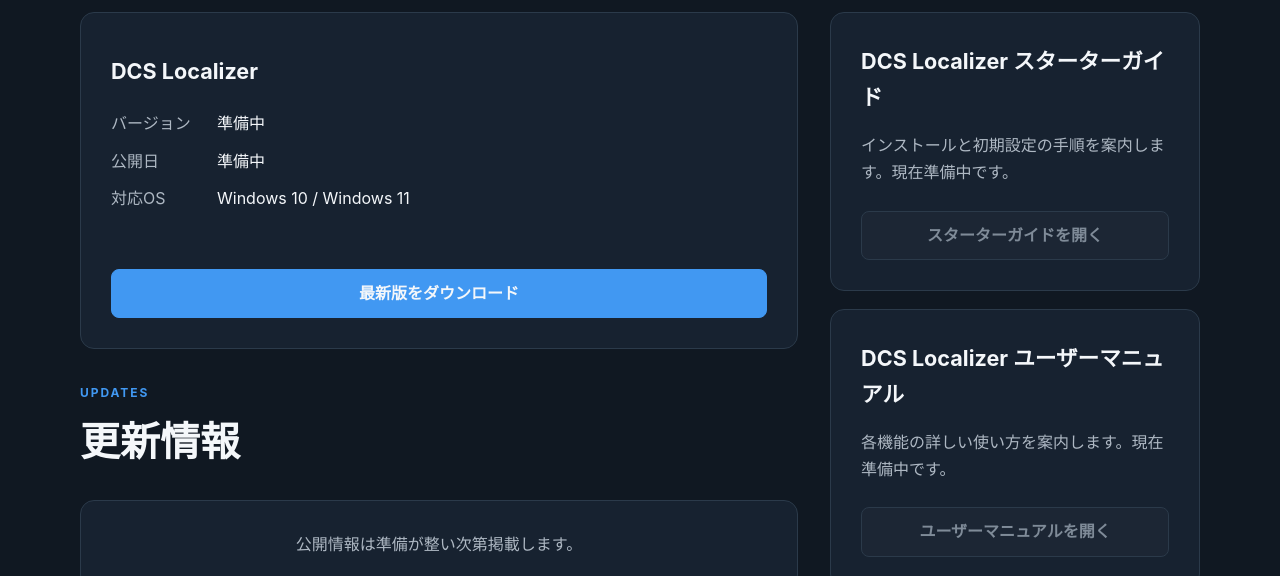
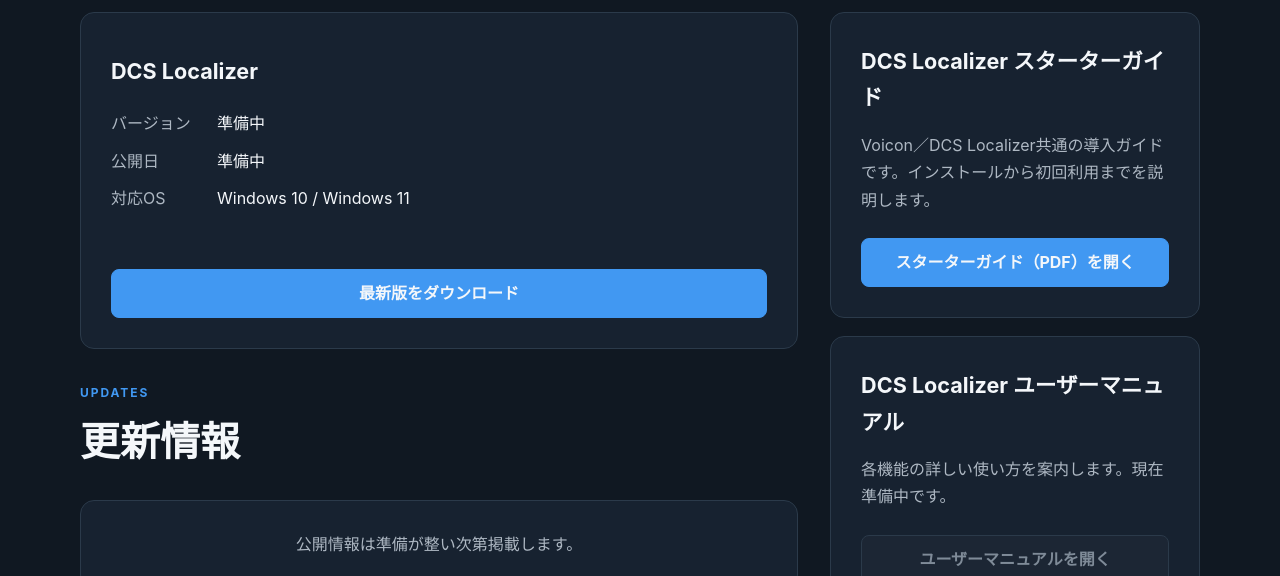
Before and after one commit to SiegWorks/SiegWorks.github.io, a plain HTML site: page dcs-localizer/index.html in a window 1280 px wide. Shown: the part 524-1100 px from the top of the page. Drawn offline with Linux system fonts and the light colour scheme.

Commit message:
Add files via upload

```diff
--- a/dcs-localizer/index.html
+++ b/dcs-localizer/index.html
@@ -5,7 +5,7 @@
   <meta name="viewport" content="width=device-width, initial-scale=1">
   <meta name="description" content="DCS Localizerの最新版ダウンロード、更新情報、マニュアル、不具合報告を案内するサポートページです。">
   <title>DCS Localizer サポート | SiegWorks</title>
-  <link rel="stylesheet" href="../styles.css?v=7">
+  <link rel="stylesheet" href="../styles.css?v=8">
 </head>
 <body>
   <header class="site-header unified-header">
@@ -94,10 +94,10 @@
             <div class="manual-guide-list">
               <div class="support-panel side-action-panel">
                 <h3>DCS Localizer スターターガイド</h3>
-                <p>インストールと初期設定の手順を案内します。現在準備中です。</p>
-                <span class="support-button disabled full-width-button" aria-disabled="true">
-                  スターターガイドを開く
-                </span>
+                <p>Voicon／DCS Localizer共通の導入ガイドです。インストールから初回利用までを説明します。</p>
+                <a class="support-button full-width-button" href="../assets/manuals/ゲーム音声日本語化支援ツール_スターターガイド.pdf" target="_blank" rel="noopener noreferrer">
+                  スターターガイド（PDF）を開く
+                </a>
               </div>
 
               <div class="support-panel side-action-panel">
```
Also changed, not shown: voicon/index.html (+5 -5 lines), 1 other file.
